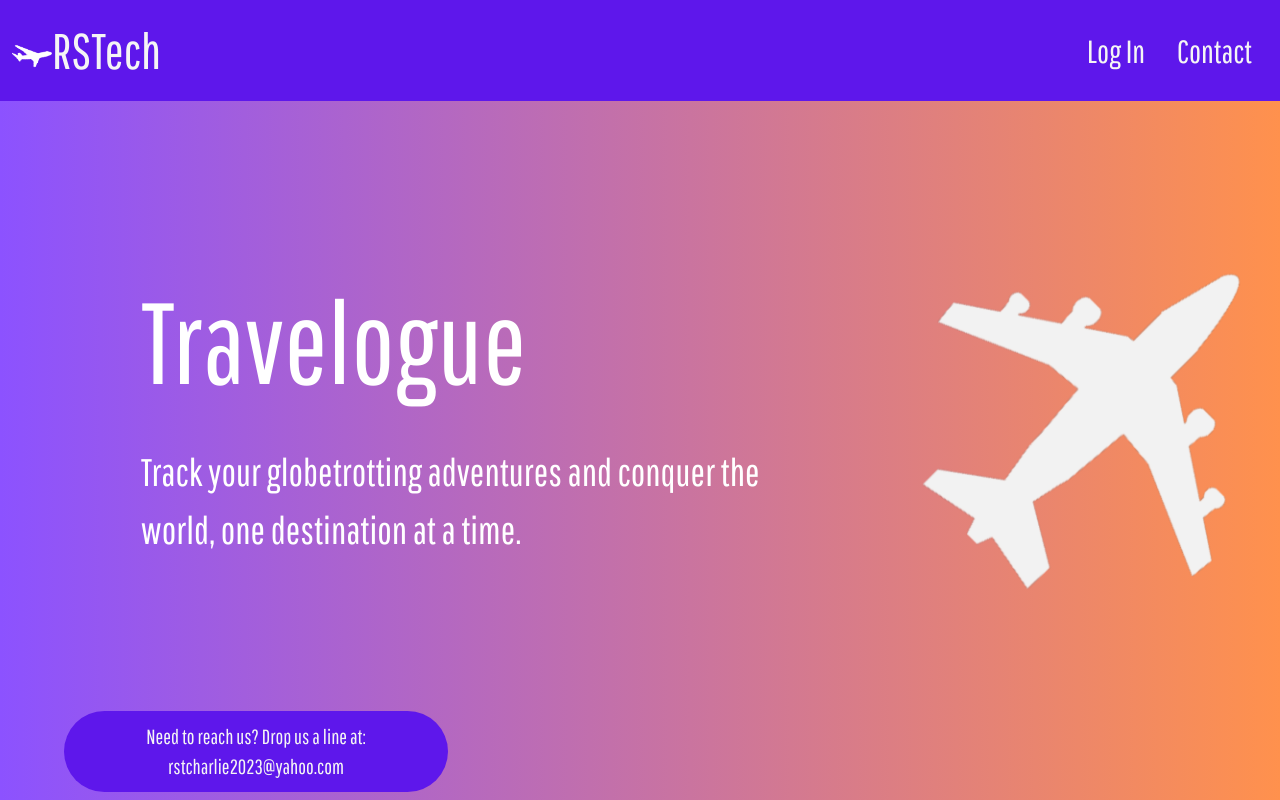
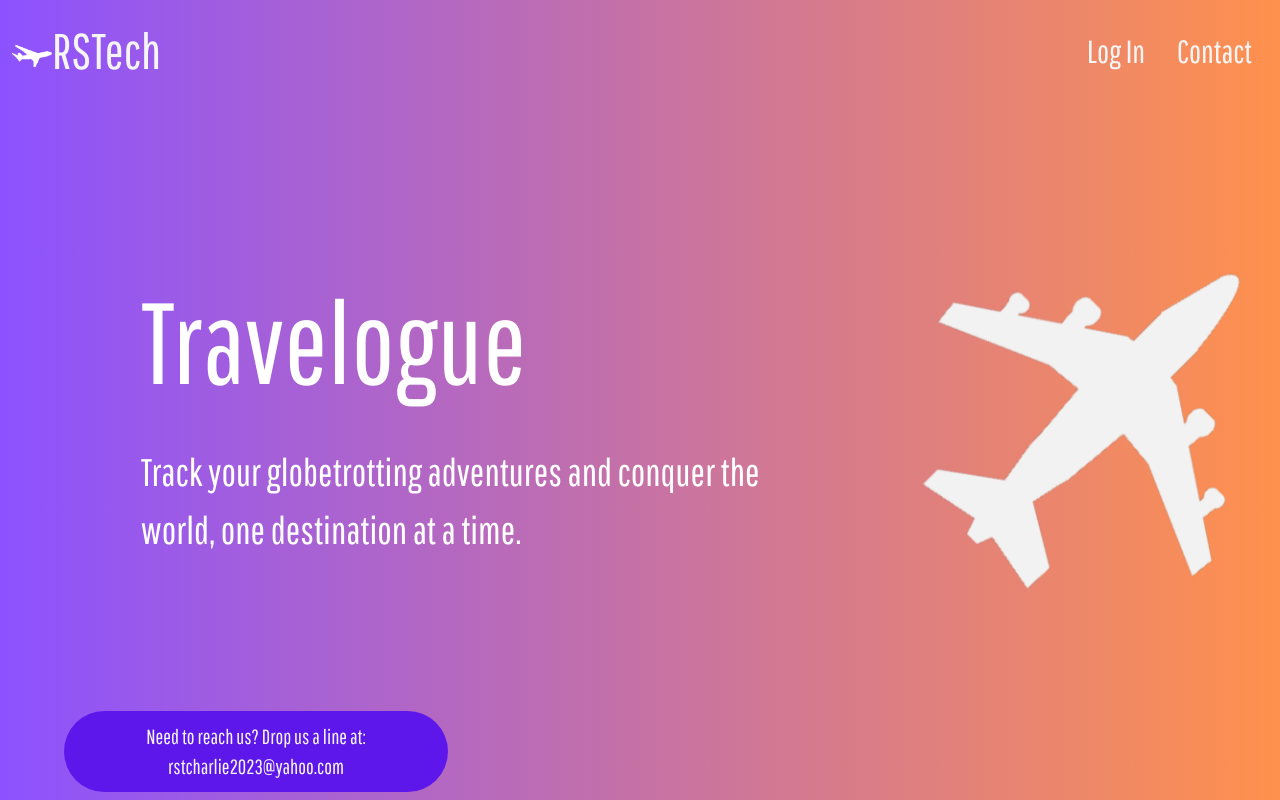
Before and after one commit to RST-Charlie/Travelogue-Front, a React (Create React App) app: page / in a window 1280 px wide. Shown: the top 800 px of the page. Built offline with nearby package versions, Linux system fonts and the light colour scheme; no server answers.

Commit message:
misunderstood about file names, corrected capitalization of file names and imports, corrected class name capitalizations in header componenet --ST

```diff
--- a/src/components/Footer.js
+++ b/src/components/Footer.js
@@ -1,5 +1,5 @@
 import React from 'react'
-import "../Styles/footer.css"
+import "../Styles/Footer.css"
 import 'animate.css';
 
 const Footer = () => {
--- a/src/components/Header.js
+++ b/src/components/Header.js
@@ -1,13 +1,13 @@
 import React from 'react'
 import { Navbar, NavbarBrand, Nav, NavItem, NavLink } from 'reactstrap';
 import Airplane from "../assets/airplanelogo.png"
-import "../Styles/header.css"
+import "../Styles/Header.css"
 
 
 const Header = () => {
     return (
         <>
-            <Navbar className="Navbar">
+            <Navbar className="navbar">
                 <NavbarBrand href="/">
                     <img
                         alt="logo"
@@ -19,7 +19,7 @@ const Header = () => {
                     />
                     RSTech
                 </NavbarBrand>
-                <div className="Links">
+                <div className="links">
                     <Nav className="nav justify-content-end">
                         <NavItem>
                             <NavLink href="/login">
--- a/src/pages/Home.js
+++ b/src/pages/Home.js
@@ -1,5 +1,5 @@
 import React from 'react';
-import "../Styles/home.css"
+import "../Styles/Home.css"
 import Plane from "../assets/planebanner.png"
 import 'animate.css';
 
--- a/src/pages/Login.js
+++ b/src/pages/Login.js
@@ -1,6 +1,6 @@
 import React, { useRef, useState } from 'react';
 import { useNavigate } from 'react-router-dom';
-import '../Styles/login.css';
+import '../Styles/LogIn.css';
 import "animate.css";
 
 const Login = ({ login }) => {
--- a/src/pages/NotFound.js
+++ b/src/pages/NotFound.js
@@ -1,5 +1,5 @@
 import React from 'react'
-import "../Styles/notfound.css"
+import "../Styles/NotFound.css"
 import 'animate.css';
 
 
--- a/src/pages/SignUp.js
+++ b/src/pages/SignUp.js
@@ -1,6 +1,6 @@
 import React, { useRef } from "react";
 import { useNavigate } from "react-router-dom";
-import "../Styles/signup.css";
+import "../Styles/SignUp.css";
 import "animate.css";
 
 const SignUp = ({ signup }) => {
--- a/src/pages/TravelLogueEdit.js
+++ b/src/pages/TravelLogueEdit.js
@@ -1,6 +1,6 @@
 import React, { useState } from 'react';
 import { Form, FormGroup, Label, Input, Button, Row, Col } from "reactstrap"
-import '../Styles/travellogueedit.css';
+import '../Styles/TravelLogueEdit.css';
 import countries from '../components/Countries'
 import regions from '../components/Regions'
 import { useParams, useNavigate } from "react-router-dom"
--- a/src/pages/TravelLogueIndex.js
+++ b/src/pages/TravelLogueIndex.js
@@ -1,5 +1,5 @@
 import React from "react"
-import '../Styles/index.css'
+import '../Styles/Index.css'
 import { Card, CardBody, CardTitle, CardSubtitle, Button, Container, CardImg } from "reactstrap"
 
 const TravelLogueIndex = ({trips}) => {
--- a/src/pages/TravelLogueProtectedIndex.js
+++ b/src/pages/TravelLogueProtectedIndex.js
@@ -1,6 +1,6 @@
 import React from 'react';
 import { Card, CardSubtitle, Container, CardImg, CardBody, CardTitle, Button } from 'reactstrap';
-import '../Styles/travellogueprotectedindex.css';
+import '../Styles/TravelLogueProtectedIndex.css';
 
 const TravelLogueProtectedIndex = ({ currentUser, trips }) => {
     const myTrips = trips?.filter(trip => currentUser?.id === trip.user_id)
--- a/src/pages/TravelLogueProtectedShow.js
+++ b/src/pages/TravelLogueProtectedShow.js
@@ -1,5 +1,5 @@
 import { useParams } from 'react-router-dom';
-import '../Styles/travellogueprotectedshow.css';
+import '../Styles/TravelLogueProtectedShow.css';
 import React from "react"
 import { Card, CardImg, CardBody, CardText, CardSubtitle, Button, Container } from "reactstrap"
 
--- a/src/pages/TravelLogueShow.js
+++ b/src/pages/TravelLogueShow.js
@@ -1,5 +1,5 @@
 import { useParams } from 'react-router-dom';
-import '../Styles/index.css';
+import '../Styles/Index.css';
 import React from "react"
 import { Card, CardImg, CardBody, CardText, CardSubtitle, Button, Container } from "reactstrap"
 
```
